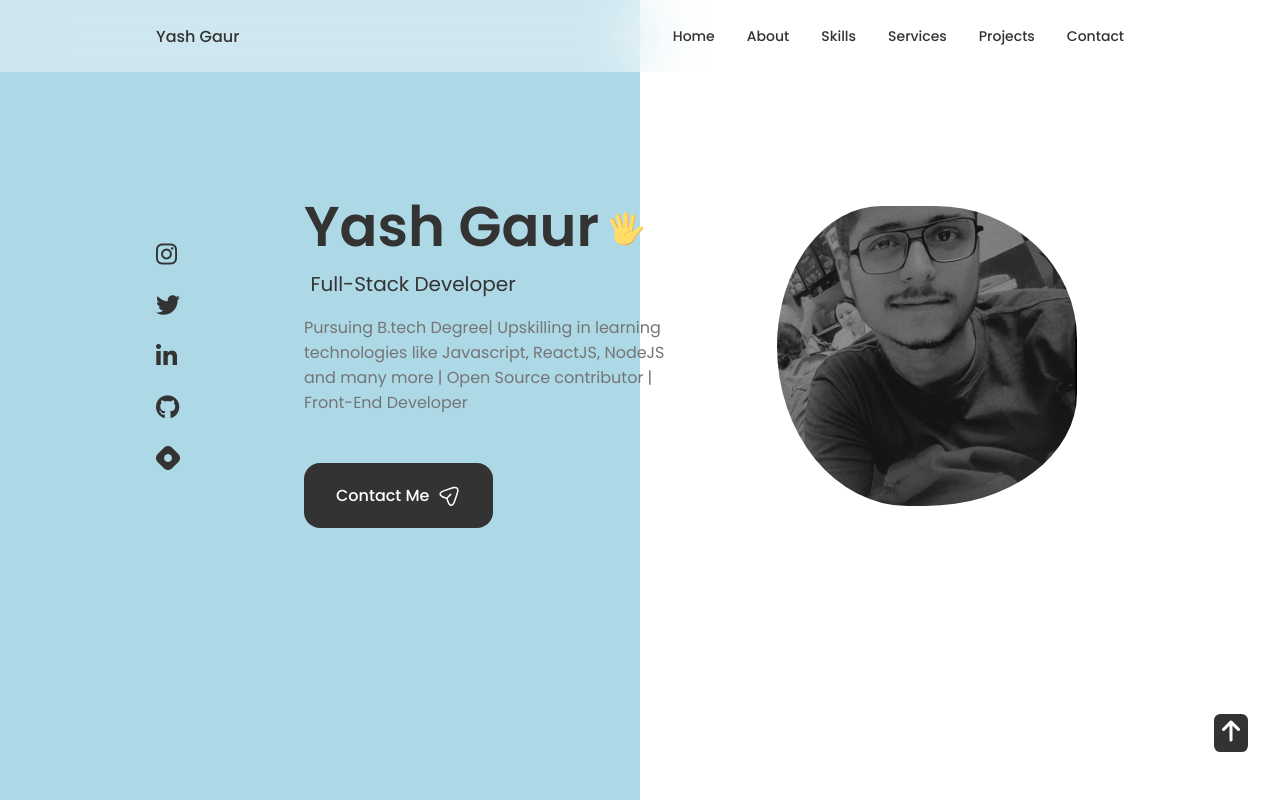
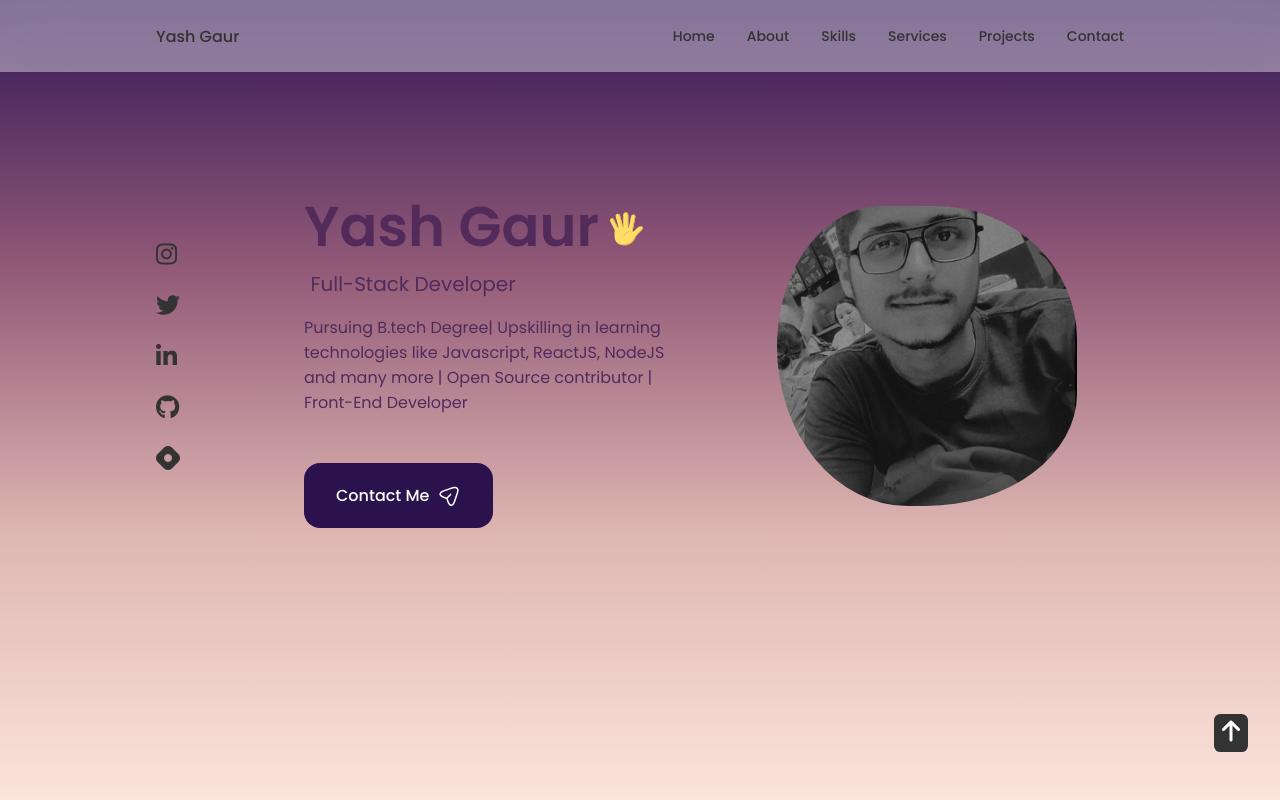
Before and after one commit to THEYASHGAUR/ReactJS-Portfolio, a React (Create React App) app: page / in a window 1280 px wide. Shown: the top 800 px of the page. Built offline with nearby package versions, Linux system fonts and the light colour scheme; some icons are missing.

Commit message:
HOME SECTION

```diff
--- a/src/App.css
+++ b/src/App.css
@@ -83,14 +83,13 @@ textarea {
 }
 
 body {
-  background-color: var(--body-color);
-  color: var(--text-color);
+  background-color: #FBE4DB;
+  color: #522B5B;
 }
 
 h1,
 h2,
 h3 {
-  color: var(--title-color);
   font-weight: var(--font-semi-bold);
 }
 
@@ -106,6 +105,7 @@ button {
   cursor: pointer;
   border: none;
   outline: none;
+  background-color: #2B124C;
 }
 
 img {
@@ -155,7 +155,7 @@ img {
 /*=============== BUTTONS ===============*/
 .button {
   display: inline-block;
-  background-color: var(--title-color);
+  background-color: #2B124C;
   color: var(--container-color);
   padding: 1.25rem 2rem;
   border-radius: 1rem;
@@ -163,7 +163,7 @@ img {
 }
 
 .button:hover {
-  background-color: var(--title-color-dark);
+  background-color: #522B5B;
 }
 
 .button__icon {
--- a/src/components/About/About.css
+++ b/src/components/About/About.css
@@ -1,7 +1,7 @@
 #about{
     background-color: #f7f7f7;
     background:linear-gradient(to right,  #fff 50% , lightblue 50%  );
-
+   overflow: hidden;
 }
 
 .about__container{
@@ -42,7 +42,25 @@
     padding: 0 4rem 0 0;
     margin-bottom: var(--mb-2);
 }
+.about-video{
+    display: flex;
+    justify-content: center;
+    align-items: center;
+}
+.about-video-content{
+    position: relative;
+}
+.about-video-content-two{
+    display: flex;
+     overflow: hidden;
+     box-shadow:  0 10px 15px -3px;
+     border-radius: 12px;
+}
+.about-video-content-two video{
+    object-fit: cover;
+    width: 100%;
 
+}
 
 /* MEDIA QUERIES */
 
@@ -90,3 +108,11 @@
     }
 
 }
+@media screen and (min-width:768px) {
+    .about-video-content-two video{
+        height: auto;
+        width: 50%;
+        border-radius: 20%;
+    }
+
+}
--- a/src/components/About/About.jsx
+++ b/src/components/About/About.jsx
@@ -13,8 +13,8 @@ const About = () => {
       <span className="section__subtitle">My Introduction</span>
 
       <div className="about__container container grid">
-      <div className="flex justify-center items-center ">
-        <div className="relative">
+      <div className="about-video ">
+        <div className="about-video-content">
           <div className="overflow-hidden flex  rounded-lg shadow-lg">
             <video
             className="object-cover w-full rounded-t-lg md:h-auto   md:rounded-md md:rounded-l-lg md:w-1/2  "
--- a/src/components/Home/Home.css
+++ b/src/components/Home/Home.css
@@ -1,6 +1,6 @@
 #home{
     /* background-color: #fff; */
-    background:linear-gradient(to right,lightblue 50% , #fff 50% );
+    background: linear-gradient( #311655 ,#915977 , #DFB6B2 , #FBE4DB );
     height: 100vh;
 }
 
```
Also changed, not shown: 1 other file (tests, documents, lock files or other folders).
